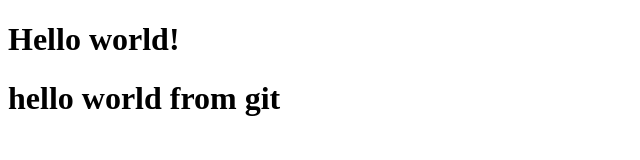
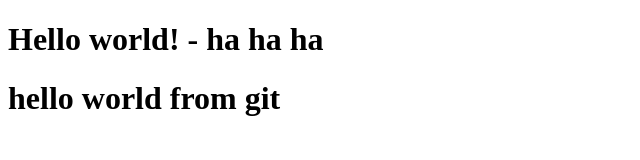
Before and after one commit to osmarghyadeep/training_demo, a plain HTML site: page index.html in a window 1280 px wide. Shown: the whole page, without its empty margins (0-640 px from the left). Drawn offline with Linux system fonts and the light colour scheme.

Commit message:
added ha

```diff
--- a/index.html
+++ b/index.html
@@ -9,7 +9,7 @@
     </head>
 
     <body>
-        <h1>Hello world!</h1>
+        <h1>Hello world! - ha ha ha</h1>
         <h1>hello world from git</h1>
     </body>
 
```
